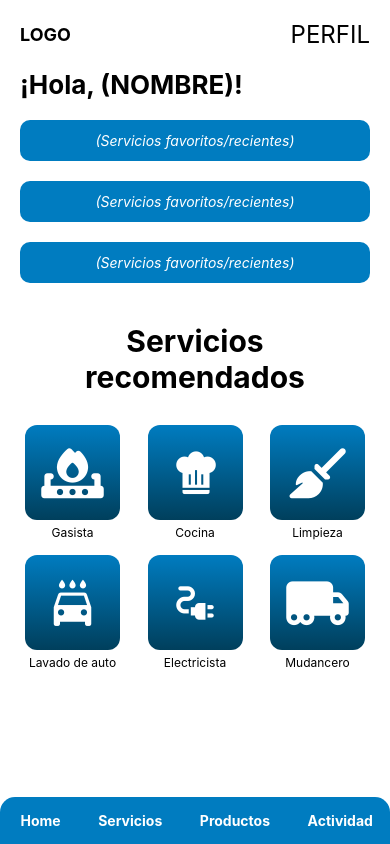
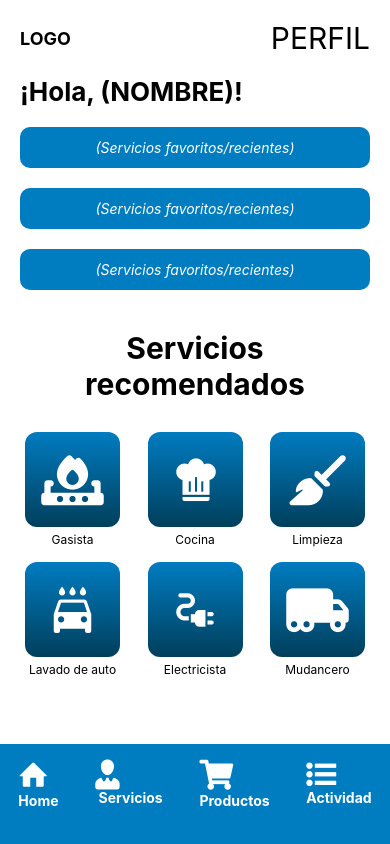
Before and after one commit to UriSmu/SolvyApp, a React Native app: screen / in a window 390 px wide. Built offline with nearby package versions, Linux system fonts and the light colour scheme.

Commit message:
Avances y Header en HOME

```diff
--- a/source/Home/index.js
+++ b/source/Home/index.js
@@ -5,12 +5,16 @@
   import MaterialIcons from '@expo/vector-icons/MaterialIcons';
   import { ImageBackground } from 'react-native-web';
   import { LinearGradient } from 'expo-linear-gradient';
-
+  import Entypo from '@expo/vector-icons/Entypo';
+  import Fontisto from '@expo/vector-icons/Fontisto';
+  import FontAwesome5 from '@expo/vector-icons/FontAwesome5';
+  import FontAwesome from '@expo/vector-icons/FontAwesome';
 
 
   export default function Home() {
     //const fondoServicios = require('../../assets/Fondo-servicios.png')
     return (
+      <View style={styles.todo}>
       <SafeAreaView style={styles.container}>
         <StatusBar style="auto" />
         <ScrollView contentContainerStyle={styles.scrollContainer}>
@@ -85,48 +89,86 @@
         </View>
       </View>
 
+
         </ScrollView>
+        </SafeAreaView>
+      <View style={styles.footerContainer}>
+        <View style={styles.menuInferior}>
+          <View style={styles.footerImagenes}>
+          <Entypo name="home" size={30} color="white" />
+            <Text style={styles.menuItem}>Home</Text>
+          </View>
+          <View style={styles.footerImagenes}>
+          <Fontisto name="person" size={30} color="white"/>
+          <Text style={styles.menuItem}> Servicios</Text>
+          </View>
+          <View style={styles.footerImagenes}>
+          <FontAwesome5 name="shopping-cart" size={30} color="white" />
+            <Text style={styles.menuItem}>Productos</Text>
+          </View>
+          <View style={styles.footerImagenes}>
+          <FontAwesome name="list-ul" size={30} color="white" />
 
-        {/* Menú inferior */}
-        <View style={styles.menuInferior}>
-          <Text style={styles.menuItem}> Home</Text>
-          <Text style={styles.menuItem}> Servicios</Text>
-          <Text style={styles.menuItem}> Productos</Text>
-          <Text style={styles.menuItem}> Actividad</Text>
+            <Text style={styles.menuItem}>Actividad</Text>
             </View>
-      </SafeAreaView>
+        </View>
+      </View>
+      </View>
     );
   }
 
   const styles = StyleSheet.create({
-    container: { flex: 1, backgroundColor: '#fff',  },
-    scrollContainer: { padding: 20, paddingBottom: 120 },
+      container: {
+        flex: 1,
+        backgroundColor: '#fff',
+      },
+      scrollContainer: {
+        padding: 20,
+        paddingBottom: 0,
+      },
       header: {
         flexDirection: 'row',
         justifyContent: 'space-between',
         alignItems: 'center',
       },
-    logoText: { fontSize: 18, fontWeight: 'bold' },
-    iconoPerfil: { fontSize: 24 },
-    titulo: { fontSize: 26, fontWeight: 'bold', marginVertical: 20 },
+      logoText: {
+        fontSize: 18,
+        fontWeight: 'bold'
+      },
+      iconoPerfil: {
+        fontSize: 30
+      },
+      titulo: {
+        fontSize: 26,
+        fontWeight: 'bold',
+        marginVertical: 20
+      },
       botonReciente: {
         backgroundColor: '#007cc0',
         padding: 12,
         borderRadius: 10,
         marginBottom: 20,
       },
-    textoReciente: { color: '#fff', fontStyle: 'italic', textAlign: 'center' },
-    subtitulo: { fontSize: 30, fontWeight: 'bold', marginTop: 20, marginBottom: 10, marginBottom: 30, textAlign: 'center'},
+      textoReciente: {
+        color: '#fff',
+        fontStyle: 'italic',
+        textAlign: 'center'
+      },
+      subtitulo: {
+        fontSize: 30,
+        fontWeight: 'bold',
+        marginTop: 20,
+        marginBottom: 30,
+        textAlign: 'center'
+      },
       filaServicios: {
         flexDirection: 'row',
         justifyContent: 'space-between',
         marginBottom: 15,
-
       },
       servicio: {
         width: '30%',
         alignItems: 'center',
-
       },
       iconoServicio: {
         backgroundColor: '#007cc0',
@@ -137,19 +179,32 @@
         alignItems: 'center',
         marginBottom: 5,
       },
+      iconoTexto: {
+        fontSize: 30,
+        color: '#fff'
+      },
+      nombreServicio: {
+        textAlign: 'center',
+        fontSize: 12
+      },
 
-    iconoTexto: { fontSize: 24, color: '#fff' },
-    nombreServicio: { textAlign: 'center', fontSize: 12 },
+      footerContainer: {
+        backgroundColor: '#007cc0',
+        paddingBottom: 20,
+      },
       menuInferior: {
         flexDirection: 'row',
         justifyContent: 'space-around',
         paddingVertical: 15,
-      backgroundColor: '#007cc0',
         borderTopLeftRadius: 15,
         borderTopRightRadius: 15,
-      position: 'absolute',
-      bottom: 0,
-      width: '100%',
       },
-    menuItem: { color: '#fff', fontWeight: 'bold' },
-  });
+      menuItem: {
+        color: '#fff',
+        fontWeight: 'bold'
+      },
+      todo: {
+        flex: 1,
+        flexDirection: 'column'
+      },
+    })
--- a/source/Login/index.js
+++ b/source/Login/index.js
@@ -96,7 +96,7 @@ const styles = StyleSheet.create({
     justifyContent: 'center',
     alignItems: 'center',
     marginVertical: 8,
-    marginTop: 10
+    marginTop: 10 ,
   },
 
   botonImagen: {
```
Also changed, not shown: package.json (+10 -10 lines). Lines whose indentation alone changed are shown as unchanged.
